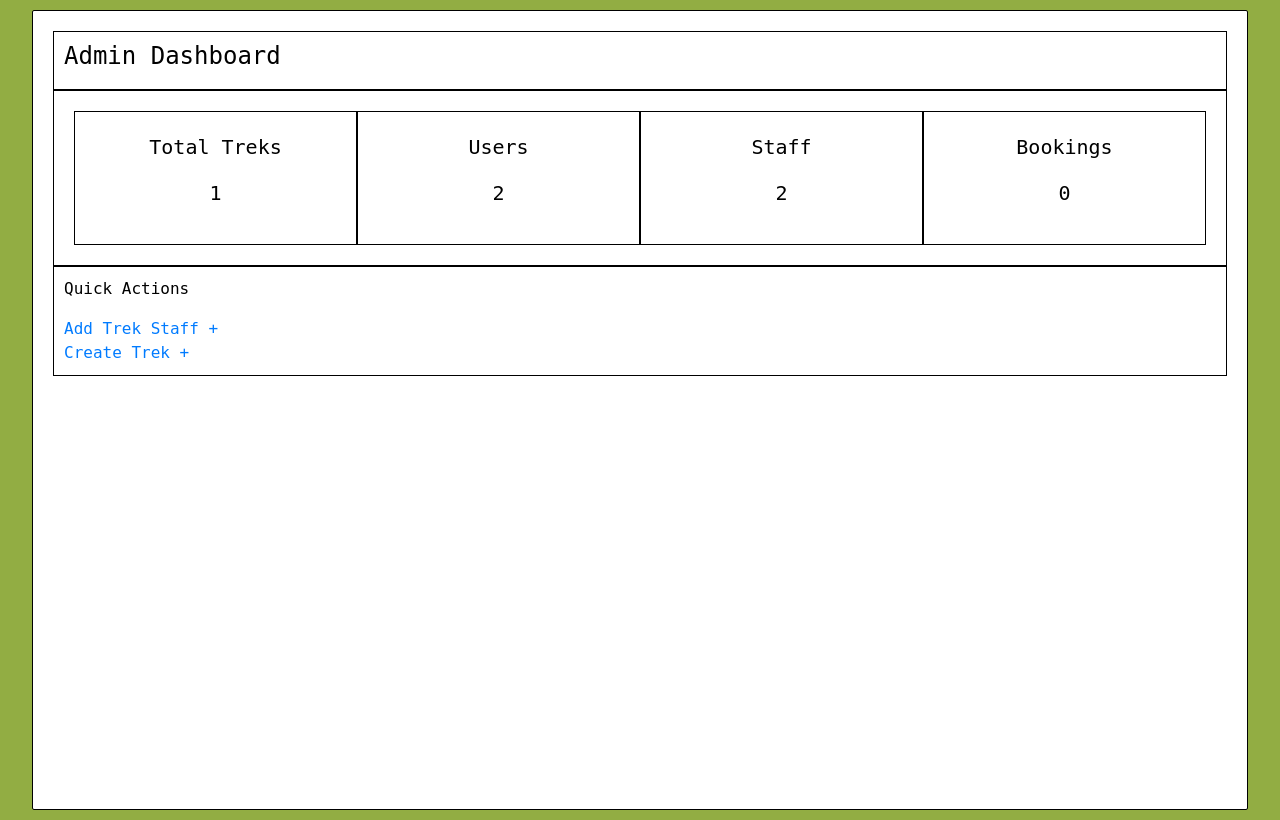
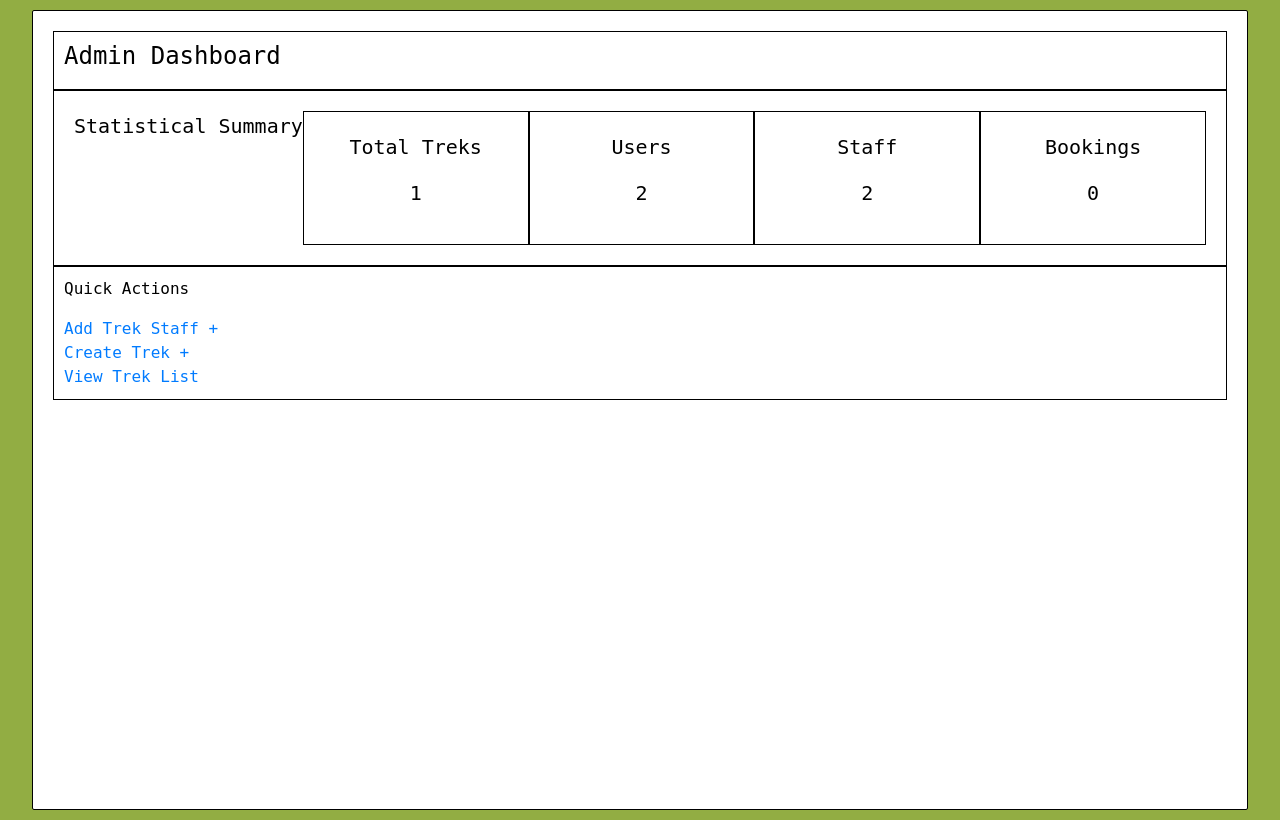
Before and after one commit to 24f1000135/trekking-management-app, a Flask app: page /admin/dashboard in a window 1280 px wide. Shown: the part 103-923 px from the top of the page. Run offline with Flask 3, Linux system fonts and the light colour scheme; a user stored in the database is signed in; data comes from the database, SQL or seed files in the repository; data that the repository does not hold is empty.

Commit message:
TMA-CM-3: Added view trek list link in admin dashboard

```diff
--- a/templates/admin/dashboard.html
+++ b/templates/admin/dashboard.html
@@ -7,6 +7,9 @@
     </div>
     <div class="dash-main">
         <div class="dash-stats">
+            <div class="admin-dash-head">
+                <p>Statistical Summary</p>
+            </div>
             <div class="dash-sum">
                 <p>Total Treks</p>
                 <p>{{ count_treks }}</p>
@@ -25,13 +28,18 @@
             </div>
         </div>
         <div class="dash-action">
-            <p>Quick Actions</p>
+            <div class="admin-dash-head">
+                <p>Quick Actions</p>
+            </div>
             <div class="action-links">
                 <a href="{{ url_for('admin.register_staff') }}">Add Trek Staff +</a>
             </div>
             <div class="action-links">
                 <a href="{{ url_for('admin.new_trek') }}">Create Trek +</a>
             </div>
+            <div class="action-links">
+                <a href="{{ url_for('admin.view_treks') }}">View Trek List</a>
+            </div>
         </div>
     </div>
 </div>
```
